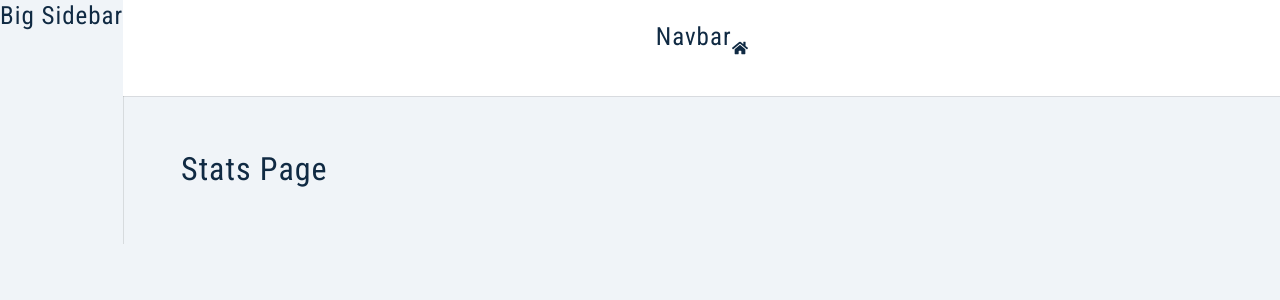
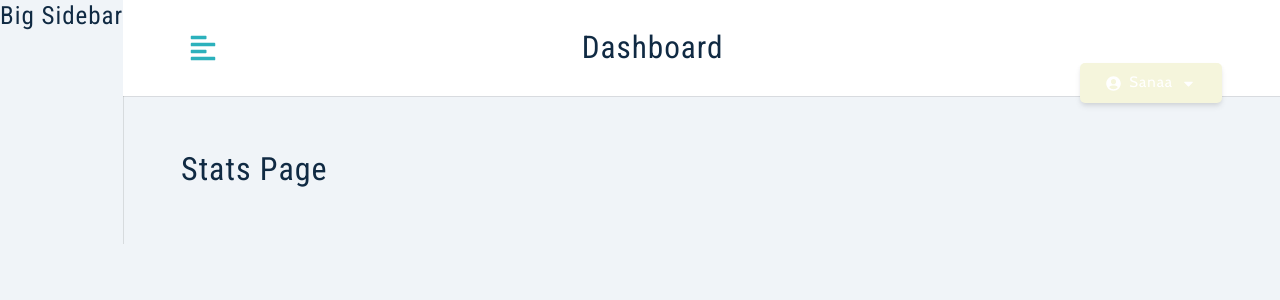
Before and after one commit to SanaaFatemah/Web-Development-Intellijobs, a React (Create React App) app in the folder webapp/: page / in a window 1280 px wide. Shown: the top 300 px of the page. Built offline with nearby package versions, Linux system fonts and the light colour scheme; sample sign-in values are in the browser's storage.

Commit message:
Initial Navbar commit

```diff
--- a/webapp/src/components/Navbar.js
+++ b/webapp/src/components/Navbar.js
@@ -1,12 +1,41 @@
 import Wrapper from "../assets/wrappers/Navbar"
-import {FaHome} from 'react-icons/fa'
+import {FaAlignLeft, FaUserCircle, FaCaretDown} from 'react-icons/fa'
+import {useContextApp} from "../context/contextApp"
+//import Logo from "./Logo"
+import { useState } from "react"
 const Navbar = () => {
+    const [showLogout , setShowLogout] = useState(false)
+    const {toggleSidebar} = useContextApp()
     return (
         <Wrapper>
-            <h4>
-                navbar
-            </h4>
-            <FaHome></FaHome>
+           <div className="nav-center">
+                <button type = "button" className="toggle-btn"
+                onClick={toggleSidebar}>
+                    <FaAlignLeft>
+
+                    </FaAlignLeft>
+                </button>
+                <div>
+                    <h3 className="logo-text">
+                        dashboard
+                    </h3>
+                </div>
+                <div className="btn-container">
+                    <button type = "button" className="btn"
+                    onClick={() => setShowLogout(!showLogout)}>
+                    <FaUserCircle></FaUserCircle>
+                    sanaa
+                    <FaCaretDown></FaCaretDown>
+                    </button>
+                    <div className={showLogout?"dropdown show-dropdown":"dropdown"}>
+                        <button type = "button" className="dropdown-btn"
+                        onClick={() => console.log("logout user")}>
+                            logout
+                        </button>
+                    </div>
+
+                </div>
+           </div>
         </Wrapper>
     )
 }
--- a/webapp/src/context/actions.js
+++ b/webapp/src/context/actions.js
@@ -14,3 +14,5 @@ export const LOGIN_USER_ERROR = "LOGIN_USER_ERROR";
 export const SETUP_USER_START = "SETUP_USER_START";
 export const SETUP_USER_SUCCESSFUL = "SETUP_USER_SUCCESSFUL";
 export const SETUP_USER_ERROR = "SETUP_USER_ERROR";
+
+export const TOGGLE_SIDEBAR = "TOGGLE_SIDEBAR"
--- a/webapp/src/context/contextApp.js
+++ b/webapp/src/context/contextApp.js
@@ -12,7 +12,8 @@ import {
   LOGIN_USER_SUCCESSFUL,
   SETUP_USER_START,
   SETUP_USER_ERROR,
-  SETUP_USER_SUCCESSFUL
+  SETUP_USER_SUCCESSFUL,
+  TOGGLE_SIDEBAR
 } from "./actions";
 
 // set as default
@@ -29,6 +30,8 @@ const State = {
   token: token,
   userLocation: userLocation || " ",
   jobLocation: userLocation || " ",
+  showSidebar: false,
+
 };
 
 const ContextApp = React.createContext();
@@ -136,12 +139,15 @@ const ProviderApp = ({ children }) => {
     }
     hideAlert();
   }
+  const toggleSidebar = () =>{
+    dispatch ({type : TOGGLE_SIDEBAR})
+  }
   return (
     <ContextApp.Provider
       value={{
         ...state,
         showAlert,
-        userRegistration, loginUser, setupUser
+        userRegistration, loginUser, setupUser, toggleSidebar
       }}
     >
       {children}
--- a/webapp/src/context/reducer.js
+++ b/webapp/src/context/reducer.js
@@ -9,7 +9,8 @@ import {
   LOGIN_USER_SUCCESSFUL,
   SETUP_USER_START,
   SETUP_USER_ERROR,
-  SETUP_USER_SUCCESSFUL
+  SETUP_USER_SUCCESSFUL,
+  TOGGLE_SIDEBAR
 } from "./actions";
 
 //to handle the action type Sent from dispatch
@@ -116,6 +117,13 @@ const reducer = (state, action) => {
       alertMsg: action.payload.msg,
     };
   }
+  if (action.type === TOGGLE_SIDEBAR) {
+    return {
+      ...state,
+      showSidebar: !state.showSidebar,
+
+    };
+  }
 
 
   throw new Error(`not a valid action :${action.type}`);
```
